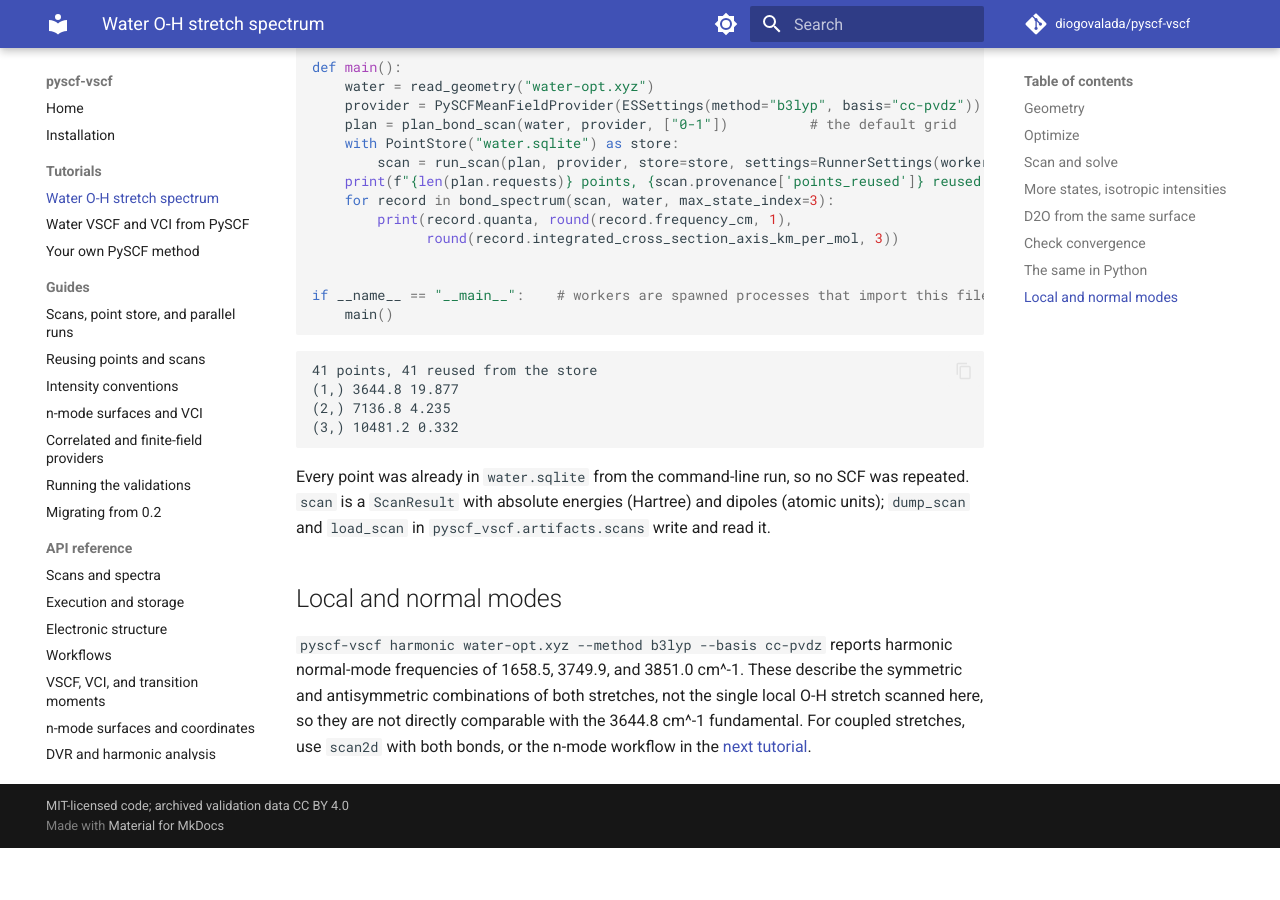
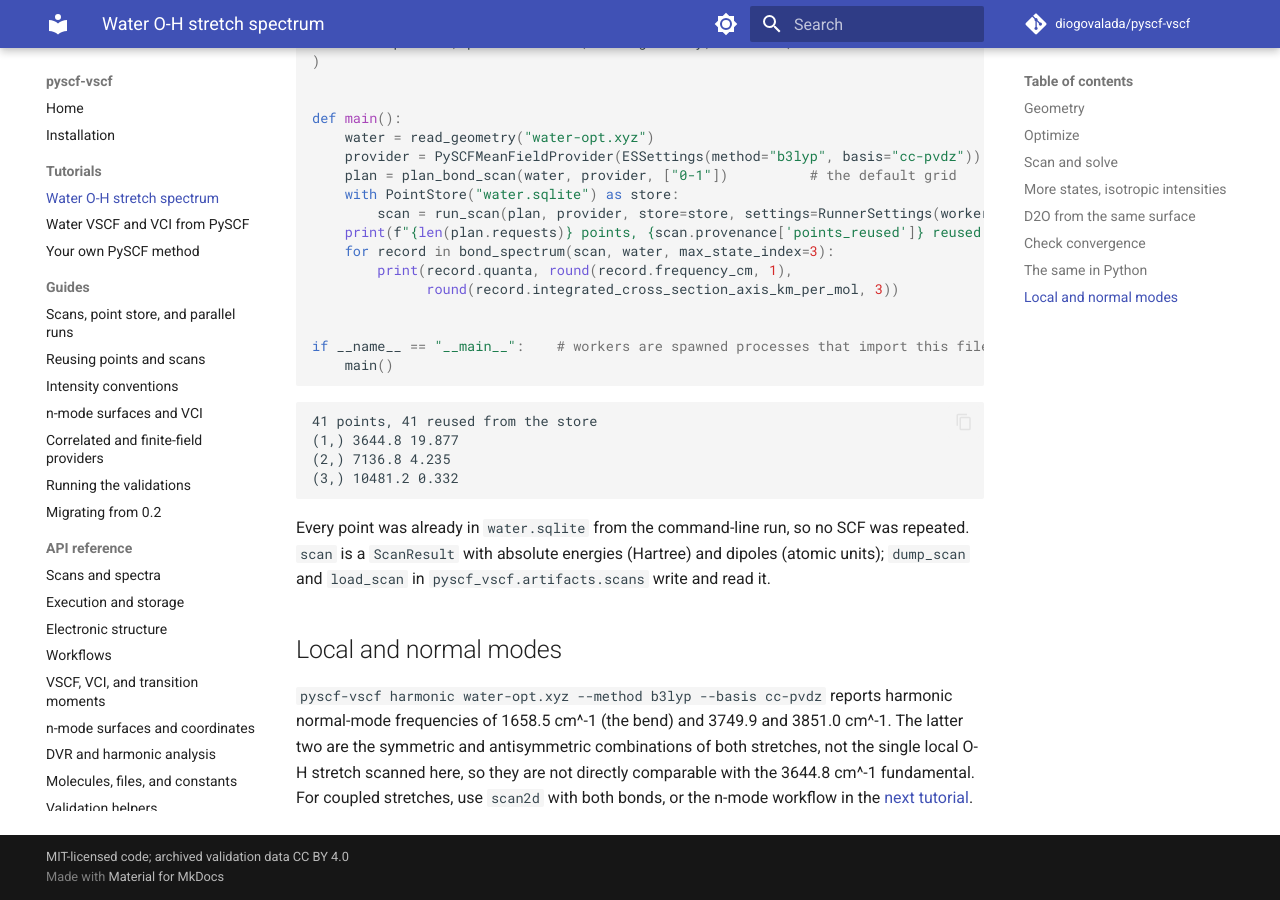
Before and after one commit to diogovalada/pyscf-vscf, an MkDocs documentation site: the page built from docs/tutorials/water-stretch.md, in a window 1280 px wide and 900 px high, scrolled down 2990 px. Built offline with MkDocs 1.6.1 and Material for MkDocs 9.7.7, drawn with Linux system fonts in a browser that asks for light colours; comment, search, counter and statistics services are not loaded; before the commit the page ends 3838 px from its top, so only the background shows below that; some of the changed text lies outside the part shown.

Commit message:
Address documentation review: retrying failed points, constants, duplicates, the bend
- The tutorial distinguishes resuming an interrupted scan from retrying
  failed points (--retry-failed).
- Public constants have docstrings with units, so the API reference lists
  them; MASS_AMU states its fallback to PySCF's standard atomic weights.
- Bond and parse_bond are documented once (coordinates).
- The harmonic comparison identifies the bend.

```diff
--- a/docs/tutorials/water-stretch.md
+++ b/docs/tutorials/water-stretch.md
@@ -66,8 +66,11 @@
   [intensity conventions](../intensity-conventions.md)).
 
 `--store water.sqlite` keeps every electronic point: if the run is
-interrupted or a point fails, running the same command again resumes from
-the stored points. `--output oh.npz` keeps the finished scan.
+interrupted, running the same command again resumes from the stored points.
+Points that failed (for example, an SCF that did not converge) are recorded
+and not retried automatically; add `--retry-failed` to try them again, and
+`--continue-on-error` to evaluate the remaining points after a failure.
+`--output oh.npz` keeps the finished scan.
 
 ## More states, isotropic intensities
 
@@ -173,9 +176,10 @@
 ## Local and normal modes
 
 `pyscf-vscf harmonic water-opt.xyz --method b3lyp --basis cc-pvdz` reports
-harmonic normal-mode frequencies of 1658.5, 3749.9, and 3851.0 cm^-1. These
-describe the symmetric and antisymmetric combinations of both stretches, not
-the single local O-H stretch scanned here, so they are not directly
-comparable with the 3644.8 cm^-1 fundamental. For coupled stretches, use
+harmonic normal-mode frequencies of 1658.5 cm^-1 (the bend) and 3749.9 and
+3851.0 cm^-1. The latter two are the symmetric and antisymmetric
+combinations of both stretches, not the single local O-H stretch scanned
+here, so they are not directly comparable with the 3644.8 cm^-1
+fundamental. For coupled stretches, use
 `scan2d` with both bonds, or the n-mode workflow in the
 [next tutorial](water-vscf-vci.md).
```
Also changed, not shown: docs/api/deprecated.md (+2 -0 lines), 1 other file.
